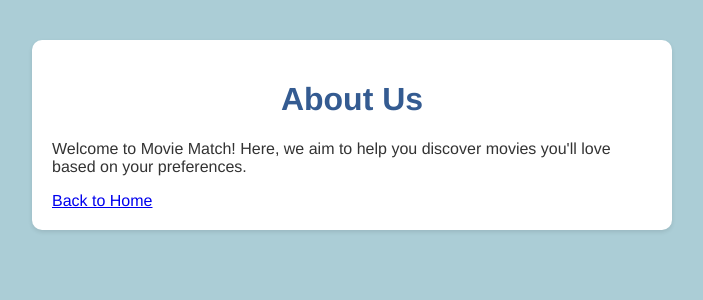
After one commit to EmmaKozmer/Movie-Match, a Flask app: page /ultimate-predictor in a window 1280 px wide. The commit adds this page. Shown: the top 300 px of the page, without its empty margins (288-991 px from the left). Run offline with Flask 3, Linux system fonts and the light colour scheme; parts of the project's set-up code (start-up, migrations or seed data) failed here and were passed over.

Commit message:
improved search results

```diff
--- a/app.py
+++ b/app.py
@@ -36,23 +36,24 @@ def recommend():
         (all_movies_df['rating'] >= minimum_rating)
     ]
 
-    # Select a random movie from the filtered dataset
+    # Check if any movies were found
     if not filtered_movies.empty:
-        recommended_movie = filtered_movies.sample(1).iloc[0]
-        return render_template('recommendation.html',
-                               title=recommended_movie['movie_name'],  # Adjusted to use the correct column name
-                               genre=recommended_movie['genre'],
-                               rating=recommended_movie['rating'])
+        # Convert DataFrame to a list of dictionaries for easier handling in the template
+        movies_list = filtered_movies.to_dict('records')
+        return render_template('recommendation.html', movies=movies_list)
     else:
-        return render_template('recommendation.html',
-                               title="Sorry, no movies found matching your criteria.",
-                               genre="",
-                               rating="")
+        # Pass an empty list if no movies were found
+        return render_template('recommendation.html', movies=[])
+
 
 @app.route('/about')
 def about():
     return render_template('about.html')  # Ensure you have an about.html template
 
+@app.route('/ultimate-predictor')
+def ultimatepredictor():
+    return render_template('ultimate-predictor.html')  # Ensure you have an about.html template
+
 
 if __name__ == '__main__':
     app.run(debug=True)
--- a/templates/quiz.html
+++ b/templates/quiz.html
@@ -12,6 +12,7 @@
         <ul>
             <li><a href="/">Home</a></li>
             <li><a href="/about">About</a></li>
+            <li><a href="/ultimate-predictor">✨Ultimate Predictor✨</a></li>
         </ul>
     </nav>
     <h1>Welcome to Movie Match!</h1>
--- /dev/null
+++ b/templates/ultimate-predictor.html
@@ -0,0 +1,15 @@
+<!DOCTYPE html>
+<html lang="en">
+<head>
+    <meta charset="UTF-8">
+    <title>About Movie Match</title>
+    <link rel="stylesheet" href="{{ url_for('static', filename='style.css') }}">
+</head>
+<body>
+    <div class="container">
+        <h1>About Us</h1>
+        <p>Welcome to Movie Match! Here, we aim to help you discover movies you'll love based on your preferences.</p>
+        <a href="/">Back to Home</a>
+    </div>
+</body>
+</html>
```
Also changed, not shown: templates/recommendation.html (+15 -5 lines).
